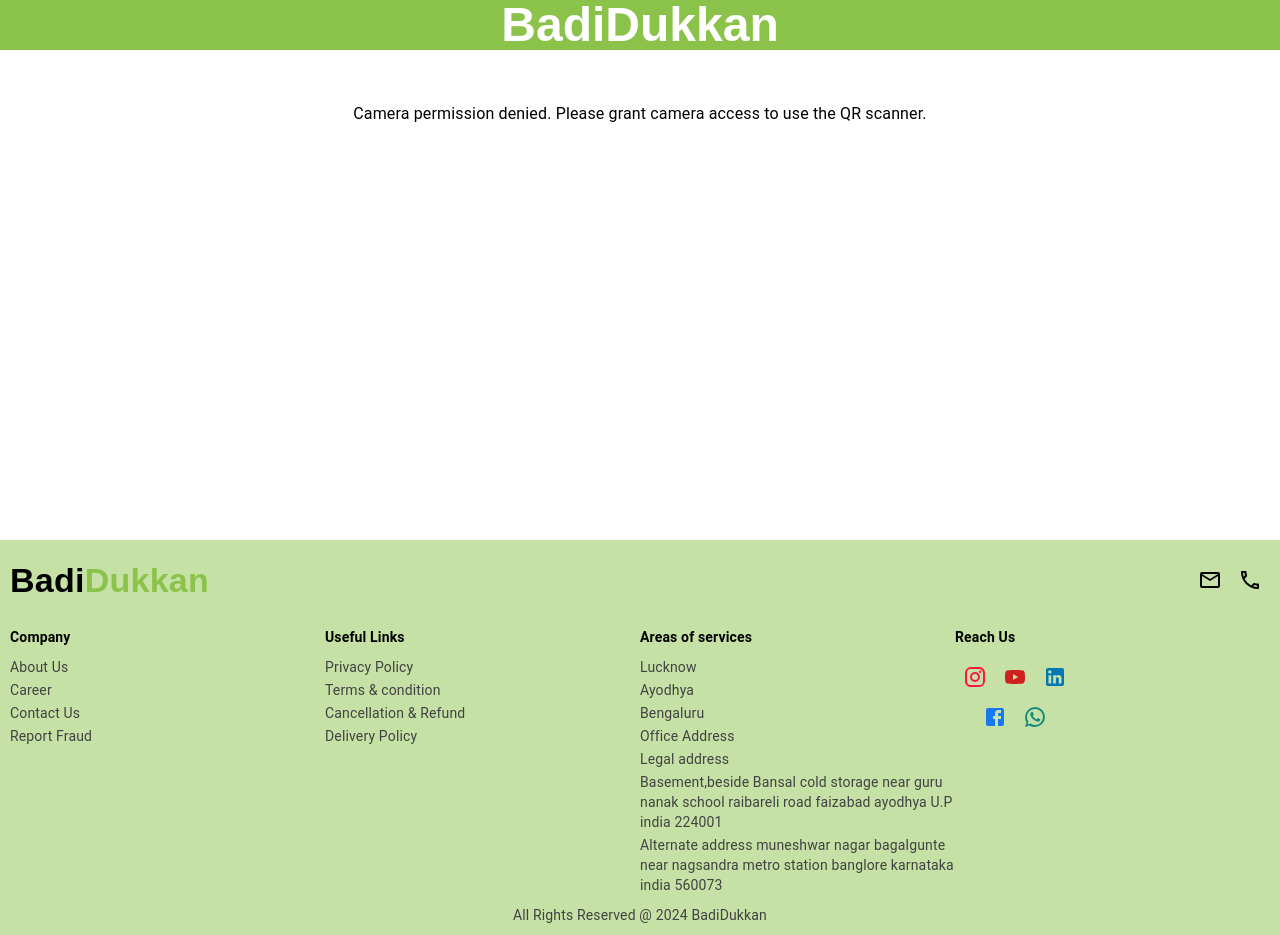
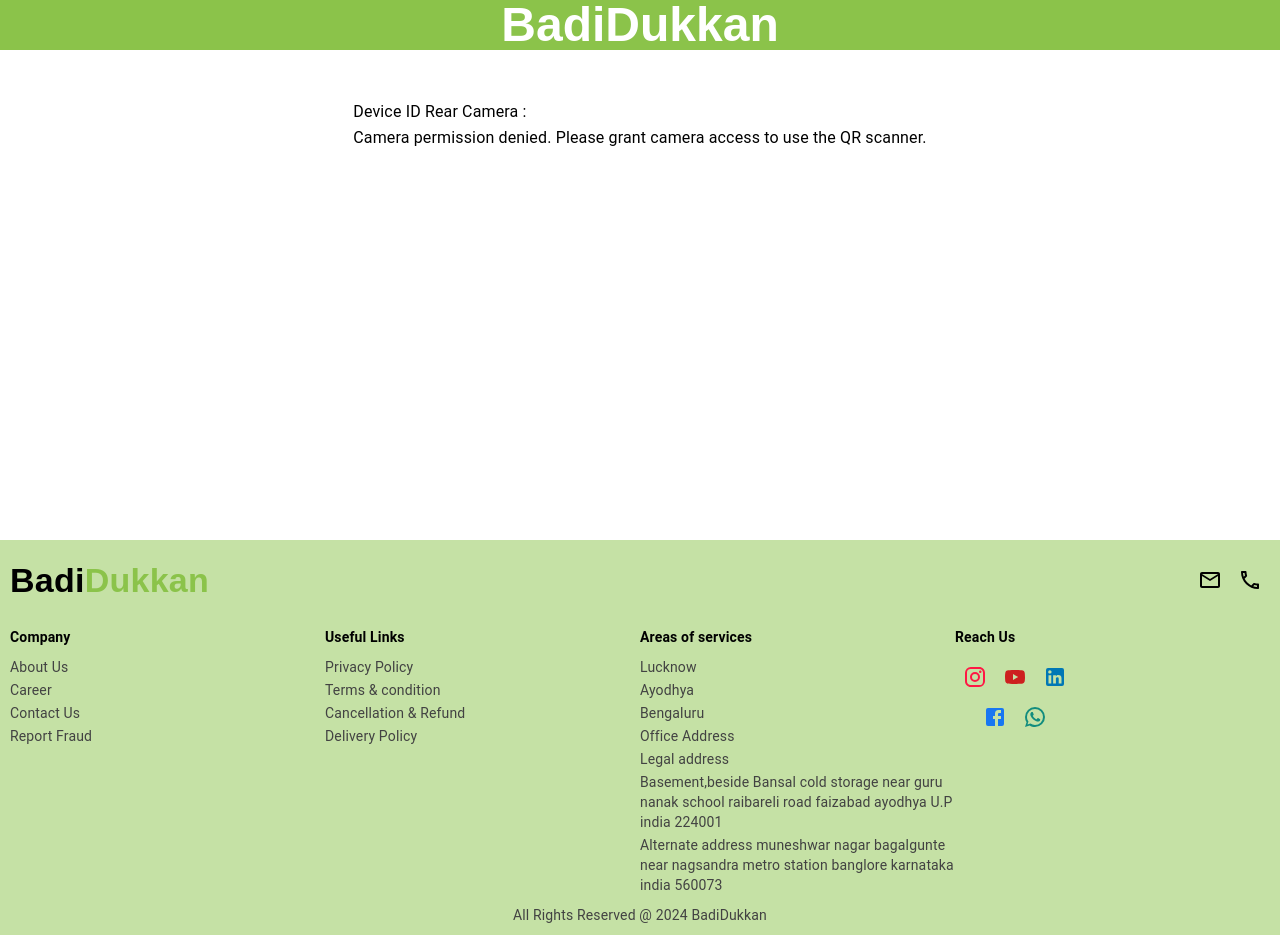
Before and after one commit to shivam-xyz/BD_PreOrder_Website_Latest, a Next.js app: page /qrreader in a window 1280 px wide. Built offline with nearby package versions, Linux system fonts and the light colour scheme.

Commit message:
rear camera on

```diff
--- a/app/qrreader/page.js
+++ b/app/qrreader/page.js
@@ -22,6 +22,7 @@ const Page = () => {
             const videoDevices = devices.filter(device => device.kind === 'videoinput');
             const rearCamera = videoDevices.find(device => device.label.toLowerCase().includes('back') || device.label.toLowerCase().includes('rear'));
             if (rearCamera) {
+              console.log('Rear Camera found : ',rearCamera);
                 setDeviceId(rearCamera.deviceId);
                 setCameraAvailable(true);
             } else {
@@ -52,6 +53,7 @@ const Page = () => {
             <Grid container justifyContent={'center'} alignItems={'center'} sx={{}}>
                 <Grid item lg={6} md={4} sm={7} xs={11} sx={{ mt: "60px", height: "60vh", display: "flex", justifyContent: "center", alignItems: "center" }}>
                     <Box sx={{ height: "100%", width: "fit-content", height: { lg: "400px", md: "200px", sm: "200px", xs: "200px" } }}>
+                        <Typography>Device ID Rear Camera : {deviceId}</Typography>
                         {cameraAvailable && scanning && (
                             <QrReader
                                 onScan={handleScan}
```
